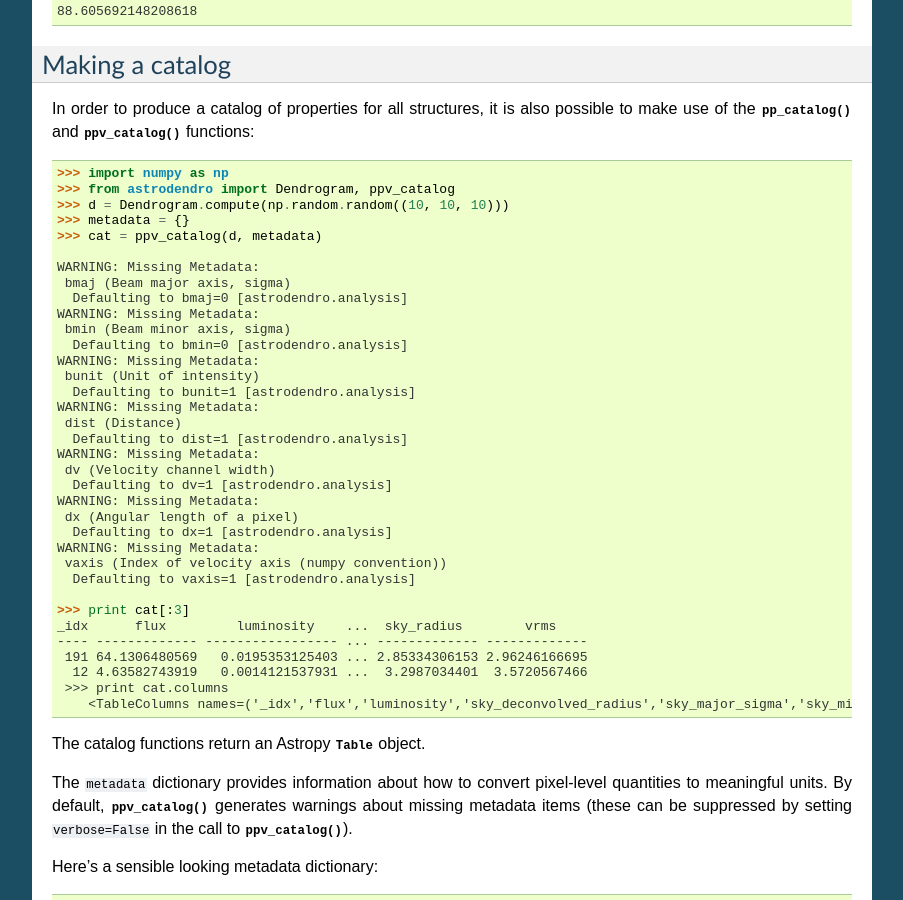
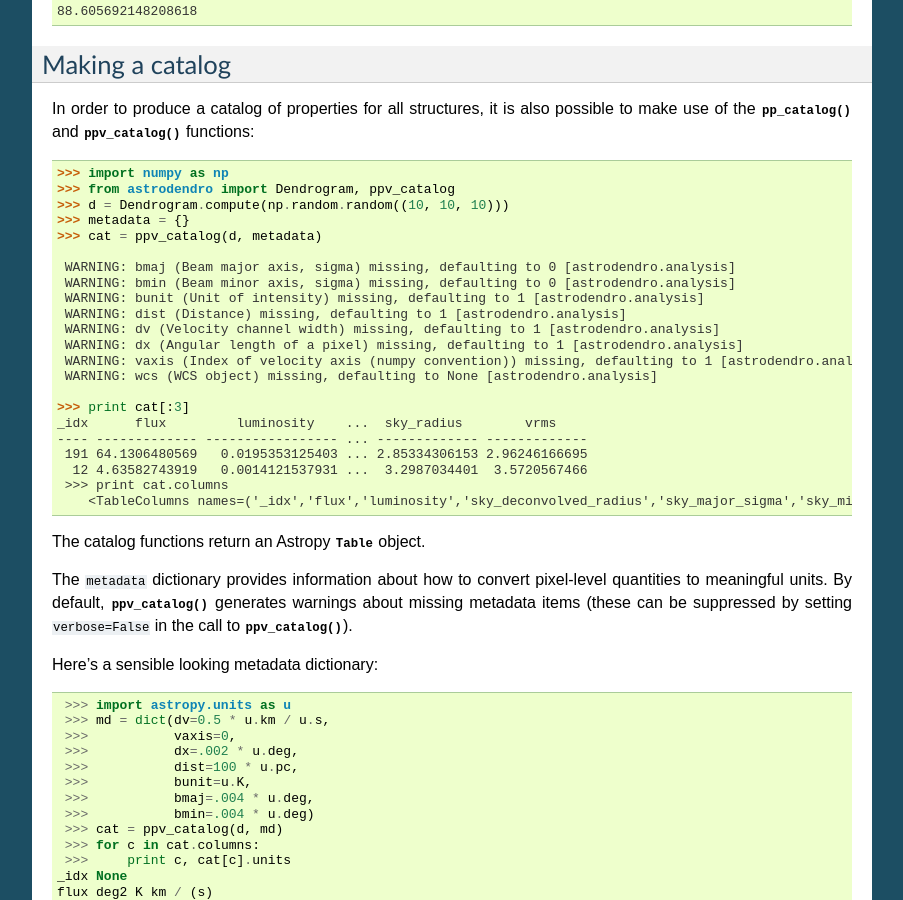
Before and after one commit to dendrograms/astrodendro, a Sphinx documentation site: the page built from docs/catalog.rst, in a window 1280 px wide and 900 px high, scrolled down 727 px. Shown: the whole window, without its empty margins (198-1101 px from the left). Built offline with Sphinx 7.4.7, drawn with Linux system fonts in a browser that asks for light colours.

Commit message:
More succinct metadata warning

```diff
--- a/docs/catalog.rst
+++ b/docs/catalog.rst
@@ -55,27 +55,14 @@ possible to make use of the :func:`~astrodendro.analysis.pp_catalog` and
    >>> metadata = {}
    >>> cat = ppv_catalog(d, metadata)
 
-   WARNING: Missing Metadata:
-    bmaj (Beam major axis, sigma)
-     Defaulting to bmaj=0 [astrodendro.analysis]
-   WARNING: Missing Metadata:
-    bmin (Beam minor axis, sigma)
-     Defaulting to bmin=0 [astrodendro.analysis]
-   WARNING: Missing Metadata:
-    bunit (Unit of intensity)
-     Defaulting to bunit=1 [astrodendro.analysis]
-   WARNING: Missing Metadata:
-    dist (Distance)
-     Defaulting to dist=1 [astrodendro.analysis]
-   WARNING: Missing Metadata:
-    dv (Velocity channel width)
-     Defaulting to dv=1 [astrodendro.analysis]
-   WARNING: Missing Metadata:
-    dx (Angular length of a pixel)
-     Defaulting to dx=1 [astrodendro.analysis]
-   WARNING: Missing Metadata:
-    vaxis (Index of velocity axis (numpy convention))
-     Defaulting to vaxis=1 [astrodendro.analysis]
+    WARNING: bmaj (Beam major axis, sigma) missing, defaulting to 0 [astrodendro.analysis]
+    WARNING: bmin (Beam minor axis, sigma) missing, defaulting to 0 [astrodendro.analysis]
+    WARNING: bunit (Unit of intensity) missing, defaulting to 1 [astrodendro.analysis]
+    WARNING: dist (Distance) missing, defaulting to 1 [astrodendro.analysis]
+    WARNING: dv (Velocity channel width) missing, defaulting to 1 [astrodendro.analysis]
+    WARNING: dx (Angular length of a pixel) missing, defaulting to 1 [astrodendro.analysis]
+    WARNING: vaxis (Index of velocity axis (numpy convention)) missing, defaulting to 1 [astrodendro.analysis]
+    WARNING: wcs (WCS object) missing, defaulting to None [astrodendro.analysis]
 
    >>> print cat[:3]
    _idx      flux         luminosity    ...  sky_radius        vrms
```
Also changed, not shown: 1 other file.
